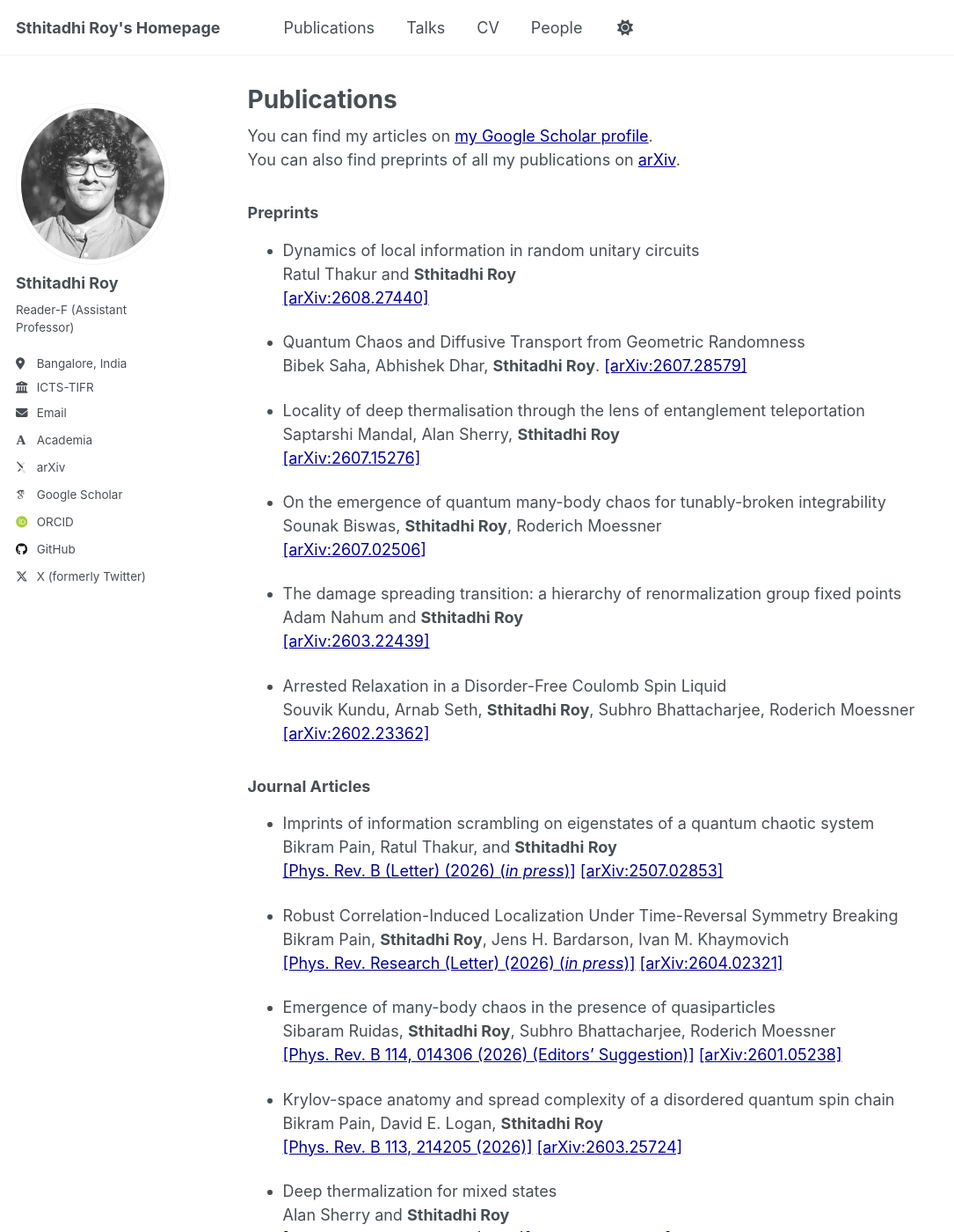
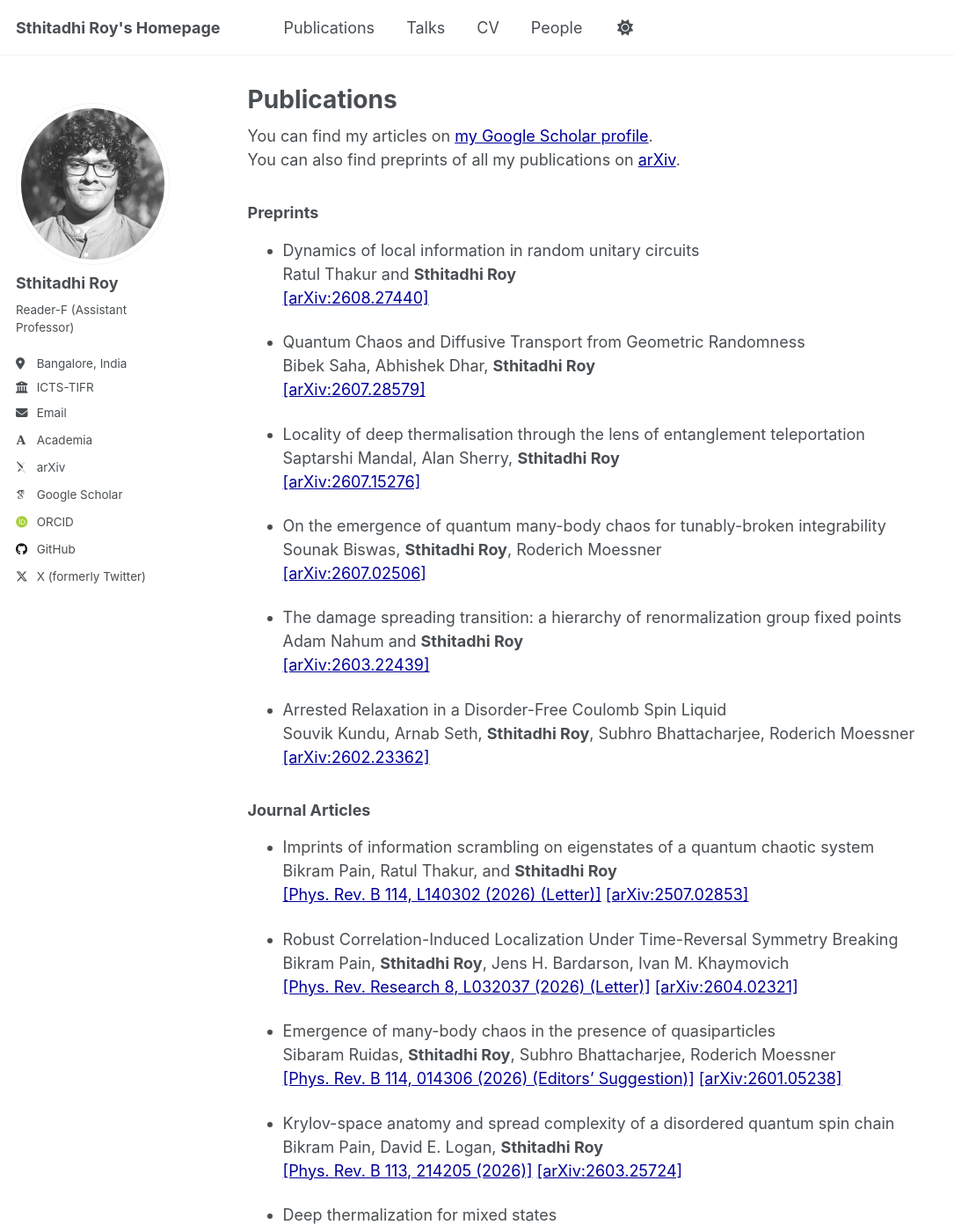
Before and after one commit to sthitadhi-roy/sthitadhi-roy.github.io, a Jekyll site: the page built from _pages/publications.md, in a window 1280 px wide and 1400 px high. Shown: the whole window at 88% size, without its empty margins (0-1085 px from the left). Built offline with Jekyll 4.4.1, drawn with Linux system fonts in a browser that asks for light colours; some web fonts are replaced.

Commit message:
journal refs for eigcorr

```diff
--- a/_pages/publications.md
+++ b/_pages/publications.md
@@ -24,7 +24,7 @@ author_profile: true
   [[arXiv:2608.27440]](https://arxiv.org/abs/2608.27440)
 
 - Quantum Chaos and Diffusive Transport from Geometric Randomness
-  Bibek Saha, Abhishek Dhar, **Sthitadhi Roy**.
+  Bibek Saha, Abhishek Dhar, **Sthitadhi Roy**
   [[arXiv:2607.28579]](https://arxiv.org/abs/2607.28579)
 
 - Locality of deep thermalisation through the lens of entanglement teleportation
@@ -52,11 +52,11 @@ author_profile: true
 
 - Imprints of information scrambling on eigenstates of a quantum chaotic system
   Bikram Pain, Ratul Thakur, and **Sthitadhi Roy**
-  [[Phys. Rev. B (Letter) (2026) (_in press_)]](https://journals.aps.org/prb/accepted/10.1103/r1gj-g99c) [[arXiv:2507.02853]](https://arxiv.org/abs/2507.02853)
+  [[Phys. Rev. B 114, L140302 (2026) (Letter)]](https://doi.org/10.1103/r1gj-g99c) [[arXiv:2507.02853]](https://arxiv.org/abs/2507.02853)
 
 - Robust Correlation-Induced Localization Under Time-Reversal Symmetry Breaking
   Bikram Pain, **Sthitadhi Roy**, Jens H. Bardarson, Ivan M. Khaymovich
-  [[Phys. Rev. Research (Letter) (2026) (_in press_)]](https://doi.org/10.1103/34h6-sn4p) [[arXiv:2604.02321]](https://arxiv.org/abs/2604.02321)
+  [[Phys. Rev. Research 8, L032037 (2026) (Letter)]](https://doi.org/10.1103/34h6-sn4p) [[arXiv:2604.02321]](https://arxiv.org/abs/2604.02321)
 
 - Emergence of many-body chaos in the presence of quasiparticles
   Sibaram Ruidas, **Sthitadhi Roy**, Subhro Bhattacharjee, Roderich Moessner
```
